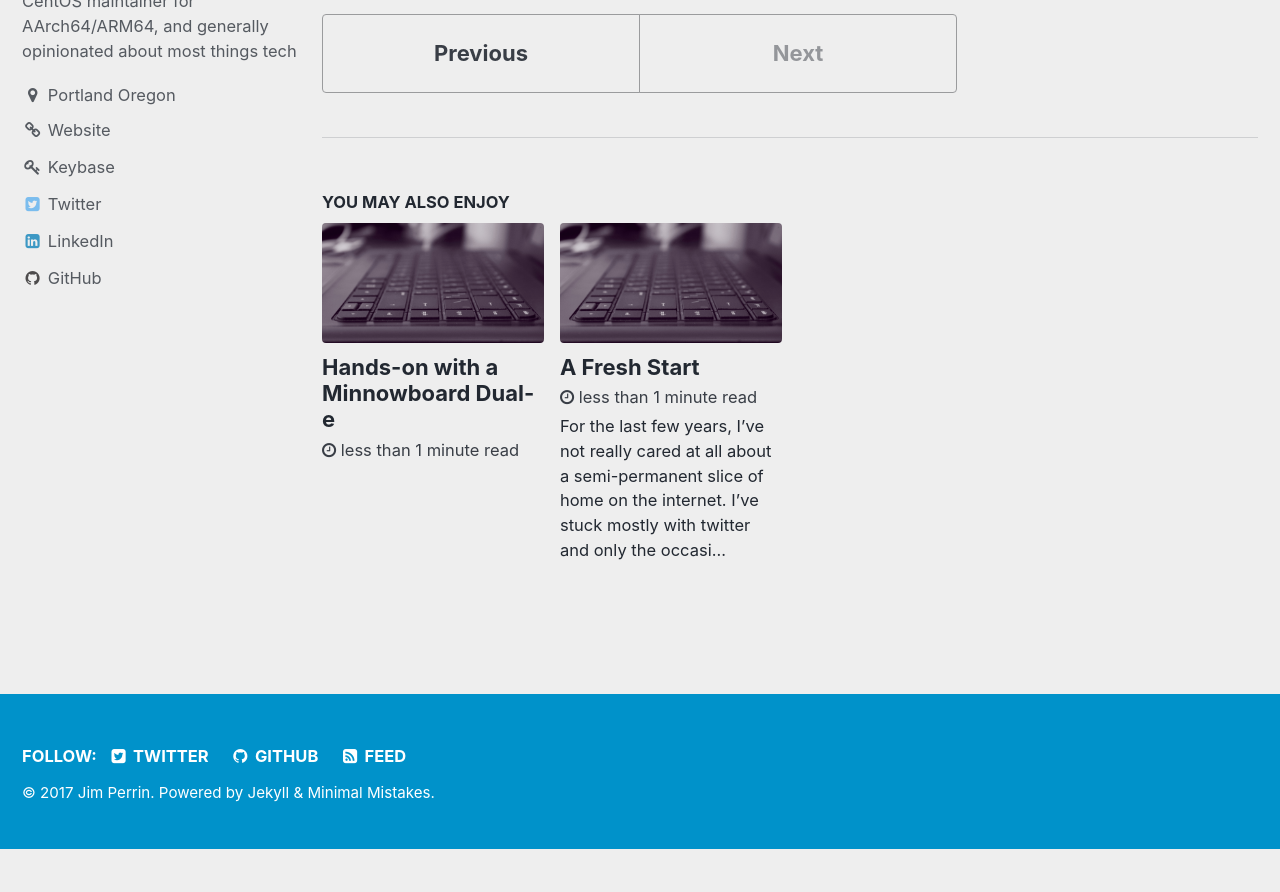
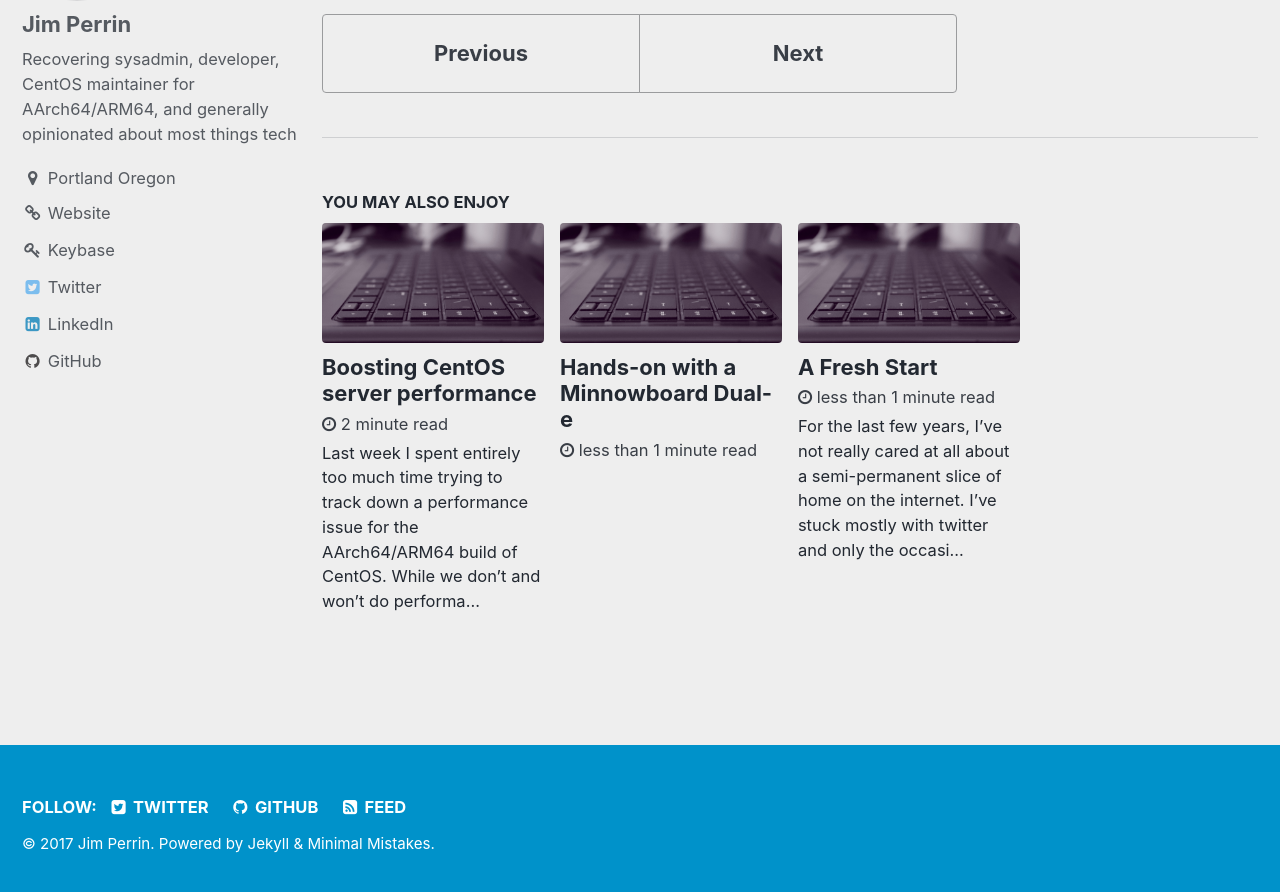
Before and after one commit to jperrin/jperrin.github.io, a Jekyll site: the page built from _posts/2017-08-04-keeping-an-eye-on-centos-performance-with-grafana.md, in a window 1280 px wide and 900 px high, scrolled down 9098 px. Shown: the top 892 px of the window. Built offline with Jekyll 4.4.1, drawn with Linux system fonts in a browser that asks for light colours; before the commit the page ends 9947 px from its top, so only the background shows below that; some of the changed lines change nothing that is shown.

Commit message:
added blog post and improved theme

````diff
--- a/_posts/2017-08-04-keeping-an-eye-on-centos-performance-with-grafana.md
+++ b/_posts/2017-08-04-keeping-an-eye-on-centos-performance-with-grafana.md
@@ -5,6 +5,8 @@ categories:
   - Monitoring
   - Grafana
 excerpt_separator: "<!--more-->"
+header:
+  teaser: "/assets/images/grafana-screenshot.png"
 ---
 
 I've spent a bit of time setting up [CentOS](https://www.centos.org) as a home
--- /dev/null
+++ b/_posts/2017-09-20-boosting-centos-server-performance.md
@@ -0,0 +1,55 @@
+---
+title: Boosting CentOS server performance
+categories:
+  - CentOS
+---
+
+Last week I spent entirely too much time trying to track down a performance
+issue for the AArch64/ARM64 build of CentOS. While we don't and won't do
+performance comparisons or optimizations, this was fully in the realm of
+"something's wrong here". After a bit of digging, this issued turns out to
+impact just about everyone running CentOS on their servers who isn't doing
+custom performance tuning.
+
+## The fix
+
+I know most people who found this don't care about the details, so we'll get
+right to the good stuff. Check your active tuned profile. If your output looks
+like the example below, you probably want to change it.
+
+```bash
+[root@centos ~]# tuned-adm active
+Current active profile: balanced
+```
+
+The 'balanced' profile means the CPU governor is set to powersave, which won't
+do your server any favors. You can validate this by running `cat
+/sys/devices/system/cpu/cpu0/cpufreq/scaling_governor`. To fix it, run the command below:
+
+```bash
+[root@centos ~]# tuned-adm profile throughput-performance
+```
+
+That's it. This changes the governor to `performance` which should give you a pretty
+decent performance bump without any additional changes, and across all
+hardware platforms.If you're interested in figuring out why the default
+setting is set this way, I'll explain.
+
+
+## Why the default is "wrong"
+
+The tuned package is installed and enabled by default. When it runs for the
+first time, it tries to automatically select the best performance profile for
+the system by running a couple of comparisons. It does this by checking
+`virt-what` output, and using the contents of `/etc/system-release-cpe`. The
+tuned file `/usr/lib/tuned/recommend.conf` is then used as the rulebook to see
+what matches and what doesn't.
+
+This starts to unravel a bit with CentOS, because the packages are derived
+from RHEL(Red Hat Enterprise Linux), and while RHEL may differentiate between
+server, workstation, etc CentOS does not. If you look carefully at the
+`recommends.conf` check for the `throughput-performance` profile, you'll see
+that they check to see if the strings computenode or server exist in
+`/etc/system-release-cpe`. On CentOS, neither one does, because the distribution
+doesn't make that distinction. Because these strings aren't found, the
+fallback option of `balanced` is chosen.
````
Also changed, not shown: assets/images/profile.jpg (added).
